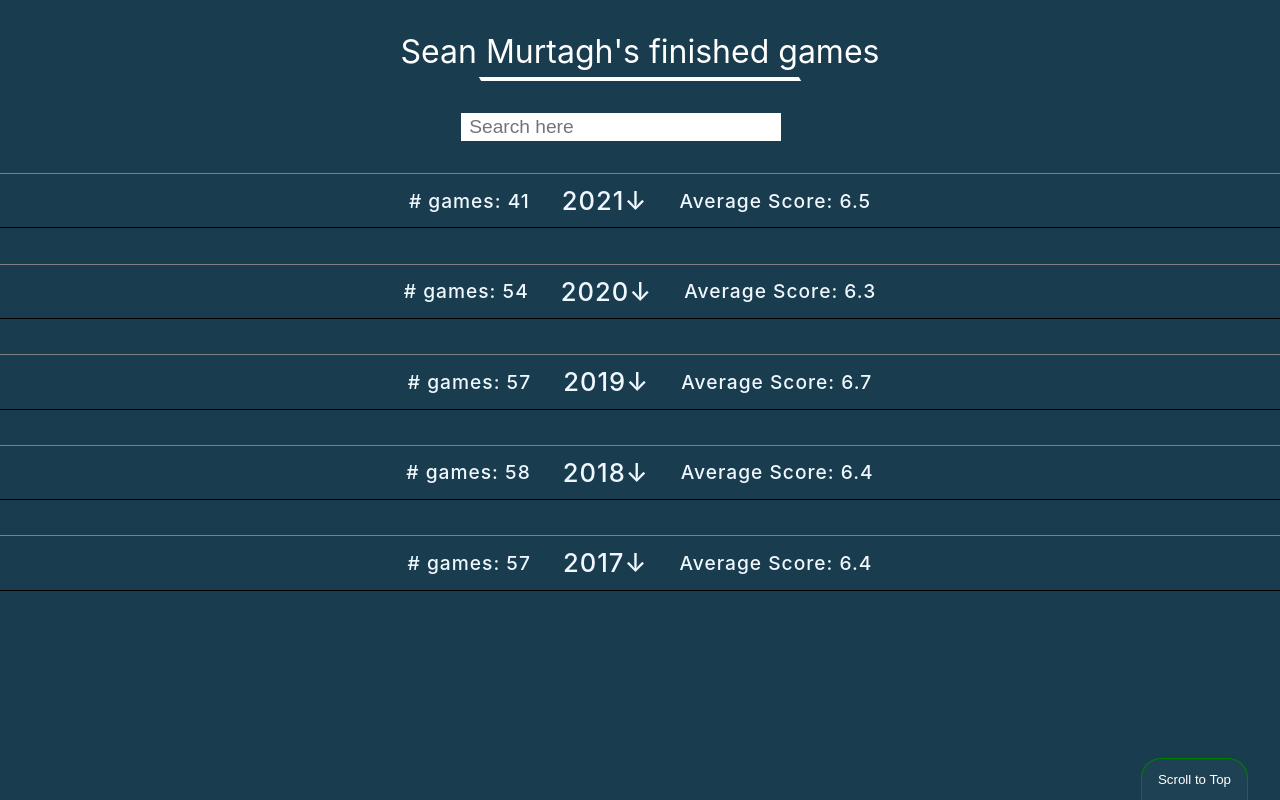
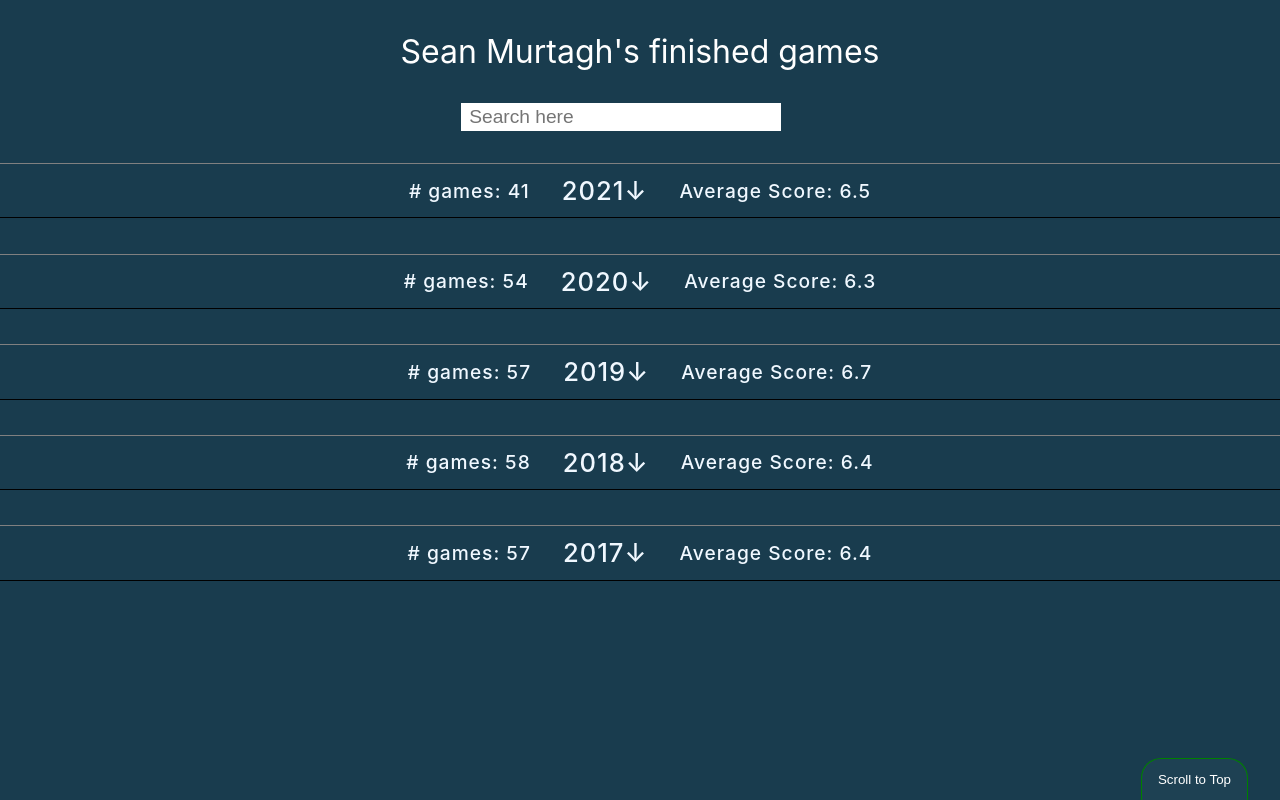
Before and after one commit to Shoozle/finished-games, a React (Create React App) app: page / in a window 1280 px wide. Built offline with nearby package versions, Linux system fonts and the light colour scheme.

Commit message:
Removed gross h1 banner thing

```diff
--- a/src/App.css
+++ b/src/App.css
@@ -26,7 +26,6 @@ html {
 h1 {
   color: white;
   text-align: center;
-  margin: 1.2rem;
   font-size: 2rem;
   font-weight: 400;
   margin: 0 auto;
@@ -34,32 +33,6 @@ h1 {
   position: relative;
   z-index: 20;
   background-color: inherit;
-}
-
-h1::after{
-  content: "";
-  display: block;
-  height: 4px;
-  background-color: white;
-  transform: skewX(1rad);
-  width: 50%;
-  text-align: center;
-  margin: 0 auto;
-  margin-top: 6px;
-  max-width: 20rem;
-  animation-name: changebg;
-  animation-duration: 3s;
-  animation-iteration-count: infinite;
-  animation-direction: alternate;
-}
-
-@keyframes changebg {
-  from {
-    transform: skewX(1rad);
-  }
-  to{
-    transform: skewX(-1rad);
-  }
 }
 
 .searchlist{
```
Also changed, not shown: 1 other file (tests, documents, lock files or other folders).
